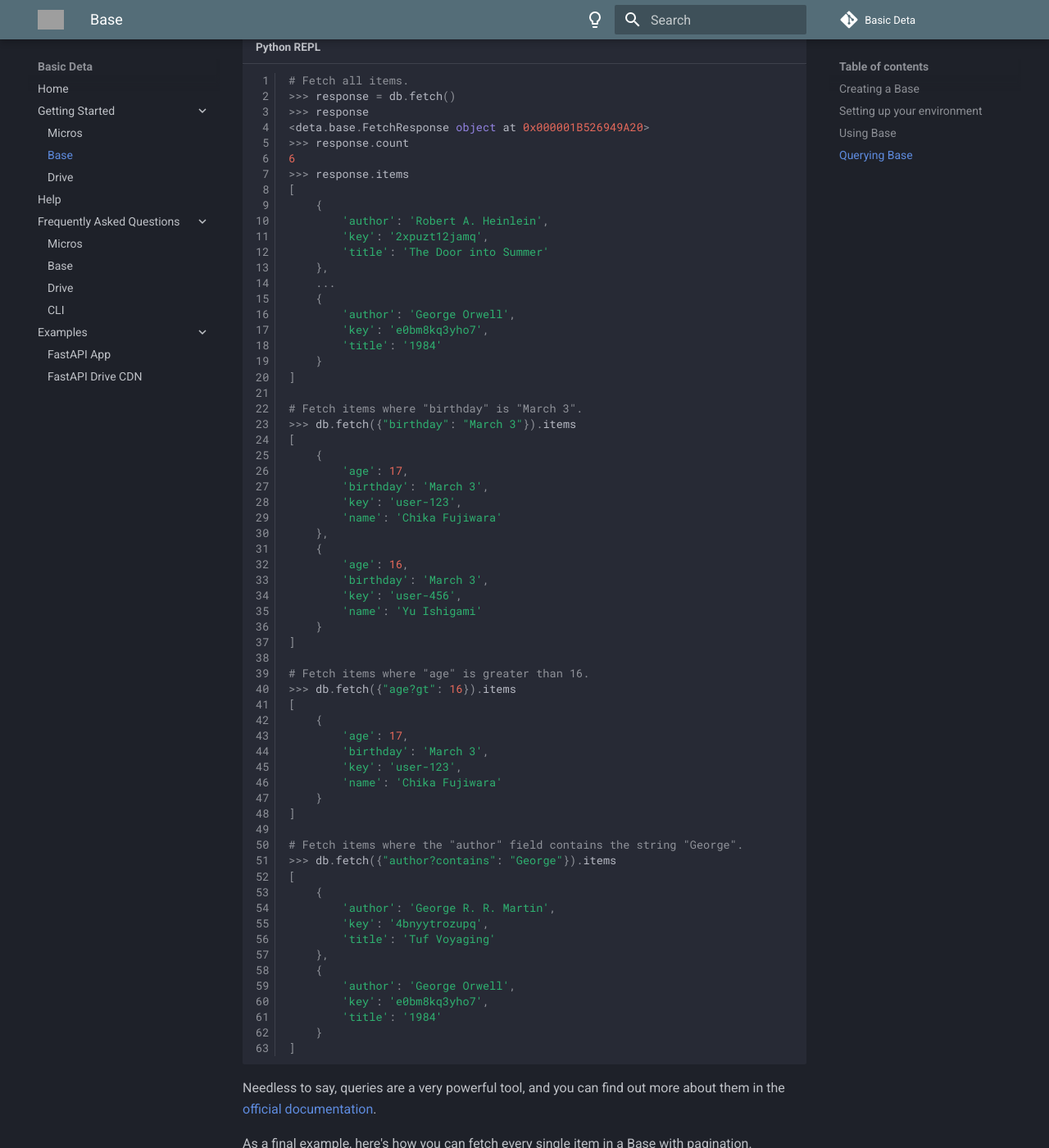
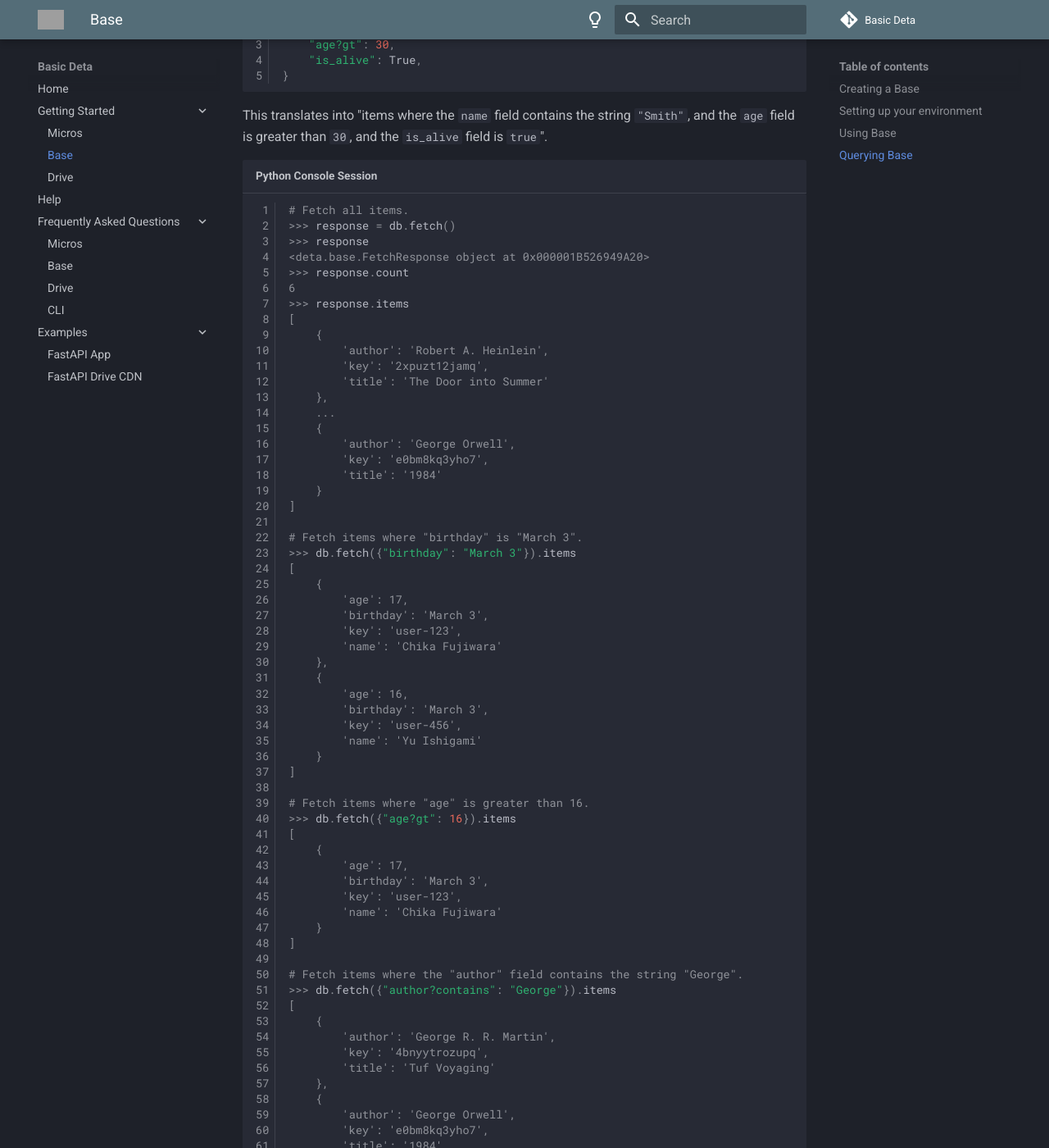
Before and after one commit to neobrains/deta-community, an MkDocs documentation site: the page built from docs/getting-started/base.md, in a window 1280 px wide and 1400 px high, scrolled down 3708 px. Shown: the whole window at 82% size. Built offline with MkDocs 1.6.1 and Material for MkDocs 9.7.7, drawn with Linux system fonts in a browser that asks for light colours; comment, search, counter and statistics services are not loaded; some of the changed text lies outside the part shown; grey boxes are pictures that could not be loaded.

Commit message:
Update code blocks

````diff
--- a/docs/getting-started/base.md
+++ b/docs/getting-started/base.md
@@ -31,7 +31,7 @@ Items can be any JSON serializable data type, including lists, dictionaries,
 and primitive types like integers, strings, and booleans.
 
 It's time to start writing some code!
-```py title="Python REPL"
+```pycon
 # Import the Deta class.
 >>> from deta import Deta
 
@@ -67,7 +67,7 @@ Those aren't the only methods available, here are a few more.
 - `insert` is the same as `put`, but will throw an error if the key already exists
 - `put_many` adds multiple items
 
-```py title="Python REPL"
+```pycon
 # Update an existing item.
 >>> db.update({"age": 17}, key="user-123")
 >>> db.get("user-123")
@@ -146,13 +146,17 @@ The `fetch` method returns a `FetchResponse` object, which has the properties `c
 - `last` is the key of the last item in the response, which is useful for pagination
 
 An example query looks like this:
-```json
-{"name?contains": "Smith", "age?gt": 30, "is_alive": true}
+```py
+{
+    "name?contains": "Smith",
+    "age?gt": 30,
+    "is_alive": True,
+}
 ```
 
 This translates into "items where the `name` field contains the string `"Smith"`, and the `age` field is greater than `30`, and the `is_alive` field is `true`".
 
-```py title="Python REPL"
+```pycon
 # Fetch all items.
 >>> response = db.fetch()
 >>> response
--- a/mkdocs.yaml
+++ b/mkdocs.yaml
@@ -55,6 +55,7 @@ markdown_extensions:
   - pymdownx.highlight:
       linenums: true
       anchor_linenums: true
+      auto_title: true
   - pymdownx.inlinehilite
   - pymdownx.magiclink:
       repo_url_shortener: true
````
Also changed, not shown: docs/examples/fastapi-app.md (+7 -2 lines), docs/faq/micros.md (+1 -1 lines).
